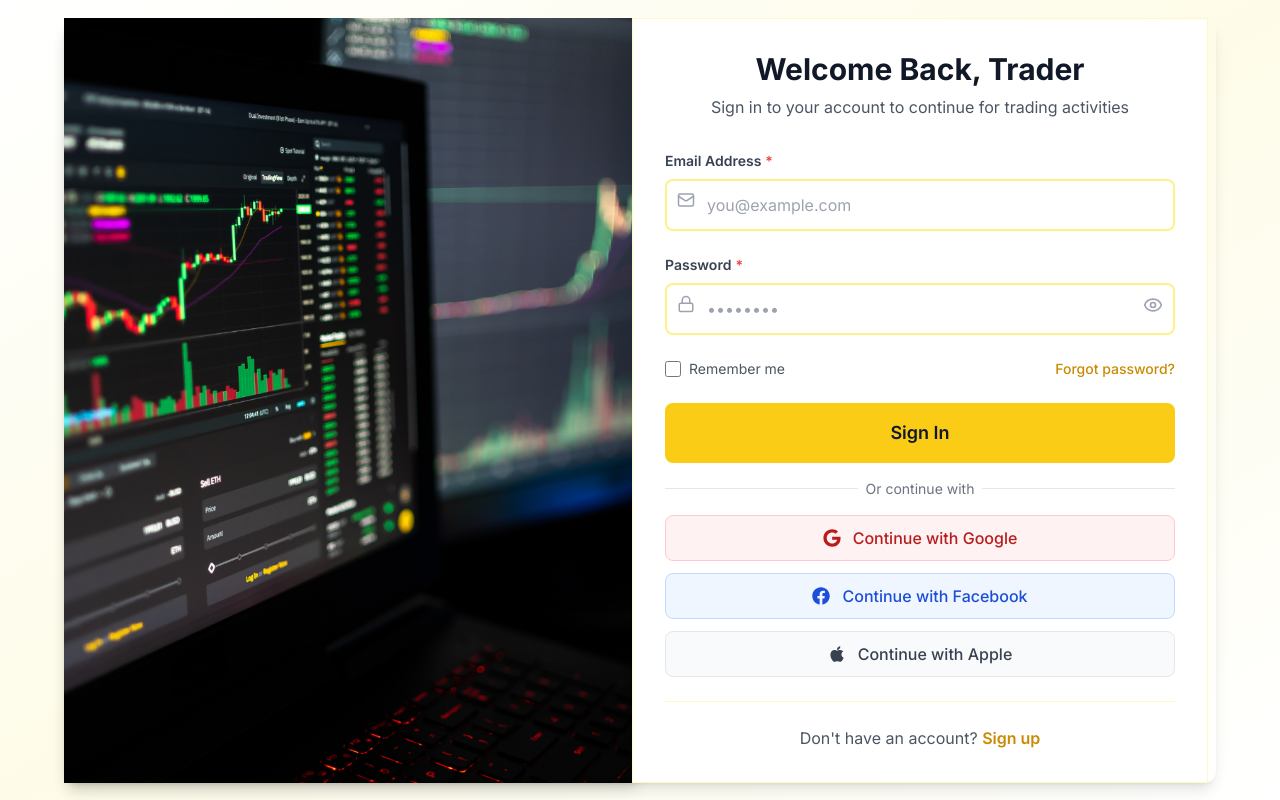
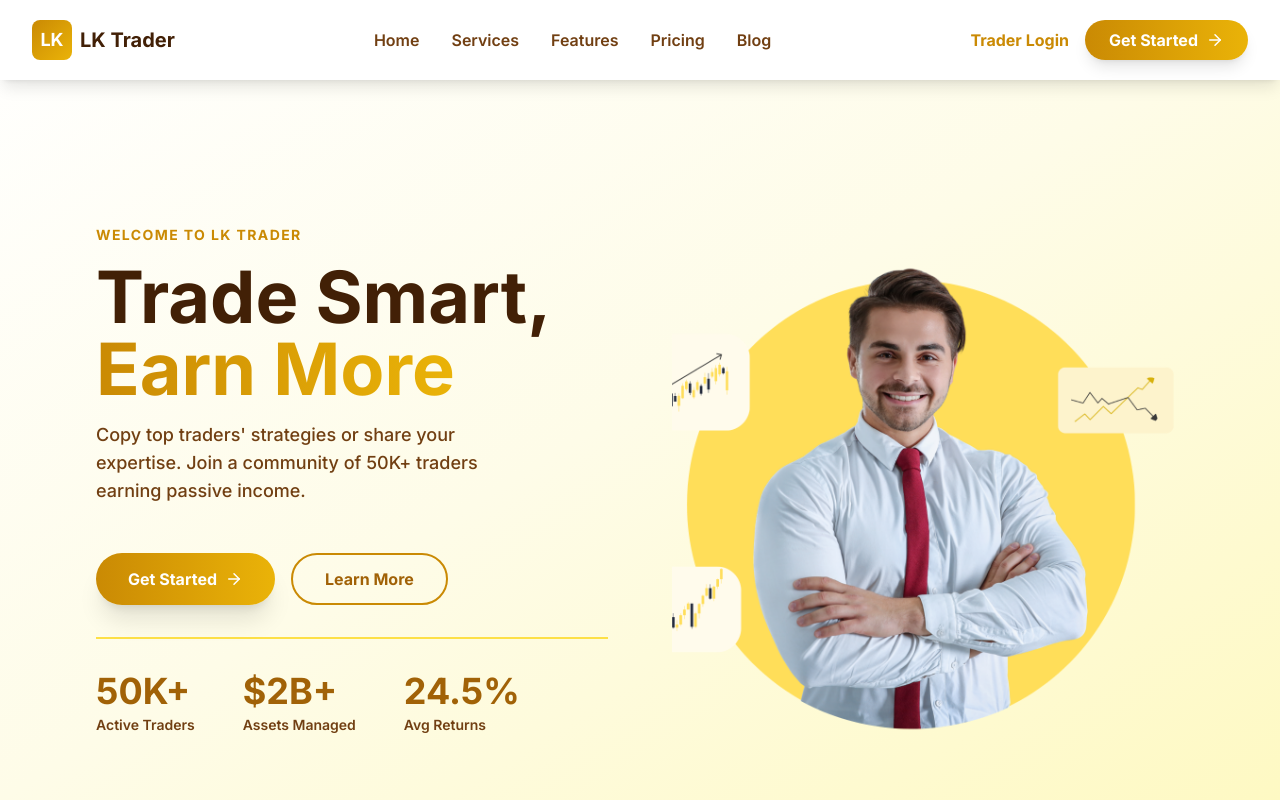
Before and after one commit to thathsarabandara/binance-copy-trading-client, a React (Vite) app: page / in a window 1280 px wide. Before the commit this address led to /trader/auth/login. Shown: the top 800 px of the page. Built offline with nearby package versions, Linux system fonts and the light colour scheme.

Commit message:
change the routes

```diff
--- a/src/App.tsx
+++ b/src/App.tsx
@@ -1,6 +1,7 @@
 import { BrowserRouter as Router, Routes, Route, Navigate } from 'react-router-dom';
 import { Provider } from 'react-redux';
 import { store } from './store/store';
+import Home from './pages/common/Home';
 import { Login as TraderLogin } from './pages/trader/auth/Login';
 import { Register as TraderRegister } from './pages/trader/auth/Register';
 import { OtpVerify as TraderOtpVerify } from './pages/trader/auth/OtpVerify';
@@ -17,8 +18,8 @@
     <Provider store={store}>
       <Router>
         <Routes>
-          {/* Redirect root to trader login by default */}
-          <Route path="/" element={<Navigate to="/trader/auth/login" replace />} />
+          {/* Home page */}
+          <Route path="/" element={<Home />} />
 
           {/* Trader Routes */}
           <Route path="/trader">
```
